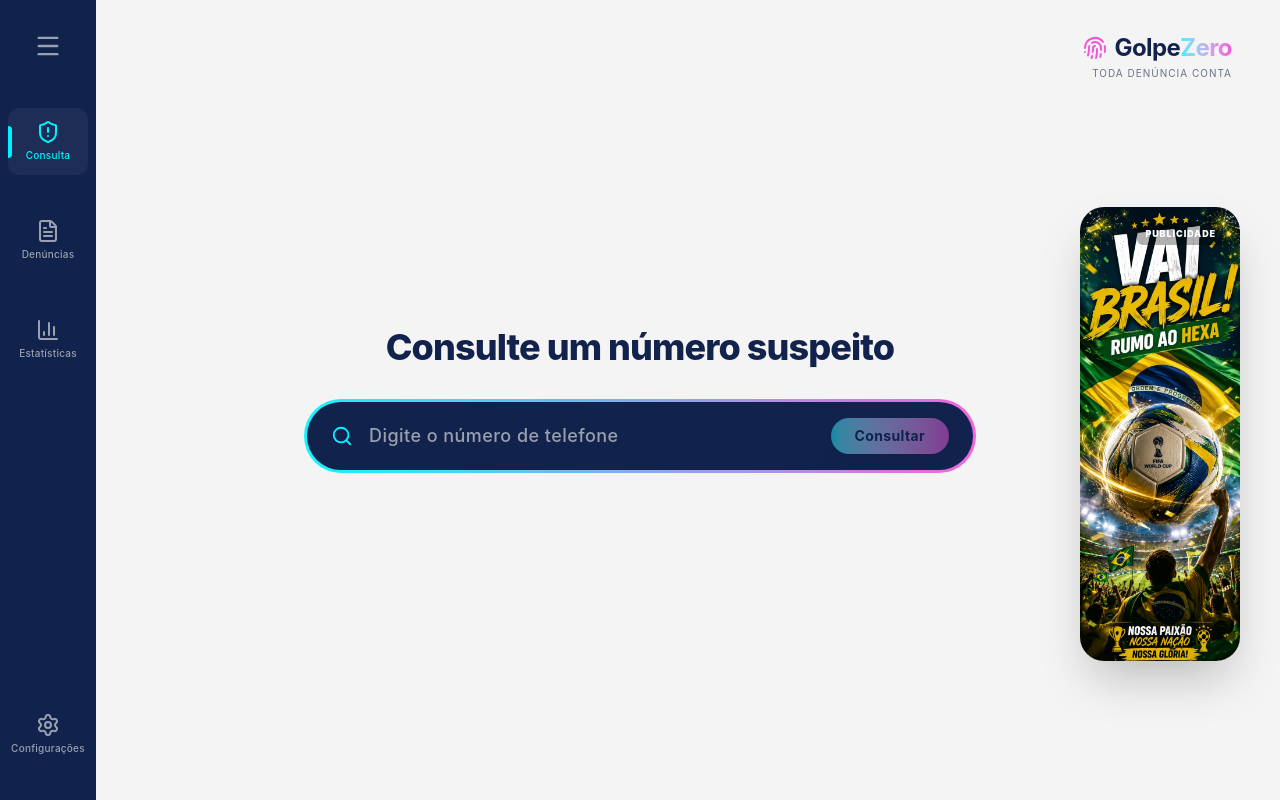
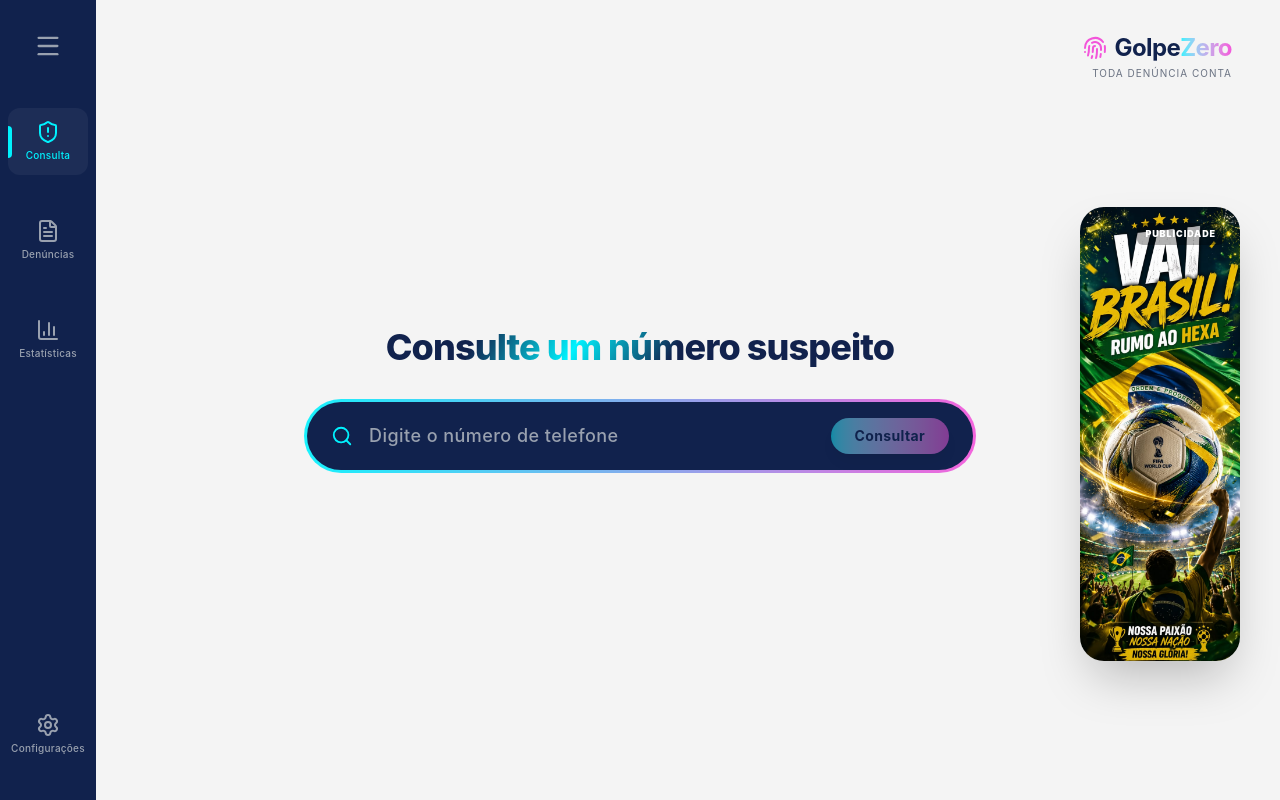
Before and after one commit to PriolliG/A3-Sistemas-26.1, a React app in the folder frontend/: page / in a window 1280 px wide. Built offline with nearby package versions, Linux system fonts and the light colour scheme; the HTML template or start-up script is replaced by a standard one.

Commit message:
feat: Efeito shiny adicionado ao titulo da pagina principal

```diff
--- /dev/null
+++ b/frontend/src/components/ShinyText.jsx
@@ -0,0 +1,37 @@
+import React from 'react';
+
+const ShinyText = ({
+    text,
+    color = '#11224D', // cor base
+    shineColor = '#00F2FE', // cor reflexo (neon ciano)
+    speed = 3,
+    disabled = false,
+    className = ''
+}) => {
+    const animationDuration = `${speed}s`;
+
+    return (
+        <span
+            className={`inline-block text-transparent bg-clip-text ${className}`}
+            style={{
+                backgroundImage: `linear-gradient(120deg, ${color} 40%, ${shineColor} 50%, ${color} 60%)`,
+                backgroundSize: '200% 100%',
+                WebkitBackgroundClip: 'text',
+                backgroundClip: 'text',
+                color: 'transparent',
+                display: 'inline-block',
+                animation: disabled ? 'none' : `shine ${speed}s linear infinite`,
+            }}
+        >
+            <style>{`
+                @keyframes shine {
+                    0% { background-position: 200% 0; }
+                    100& {background-position: -200% 0; }
+                }
+            `}</style>
+            {text}
+        </span>
+    );
+};
+
+export default ShinyText;
--- a/frontend/src/pages/Home.jsx
+++ b/frontend/src/pages/Home.jsx
@@ -4,6 +4,7 @@
 import SearchBar from '../components/SearchBar';
 import ScoreBadge from '../components/ScoreBadge';
 import { AlertTriangle, Calendar, MessageSquare, ShieldCheck, CheckCircle, ArrowRight } from 'lucide-react';
+import ShinyText from '../components/ShinyText';
 
 export default function Home() {
   const [numero, setNumero] = useState('');
@@ -57,9 +58,13 @@
         <motion.h1
           initial={{ opacity: 0, y: -10 }}
           animate={{ opacity: 1, y: 0 }}
-          className="text-4xl font-extrabold mb-8 text-primaria tracking-tight text-center"
+          className="text-4xl font-extrabold mb-8 tracking-tight text-center"
         >
-          Consulte um número suspeito
+          <ShinyText
+            text="Consulte um número suspeito"
+            speed= {8}
+          />
+
         </motion.h1>
       )}
 
```
